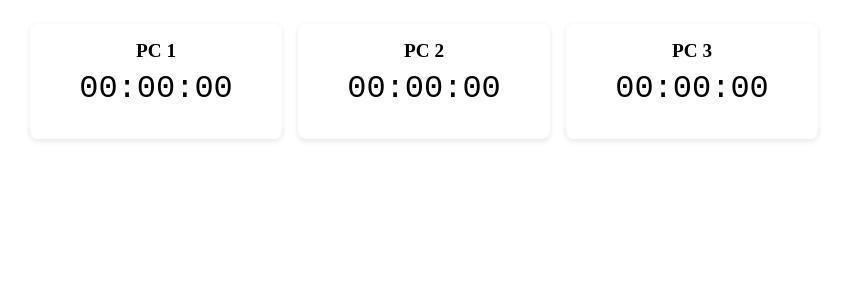
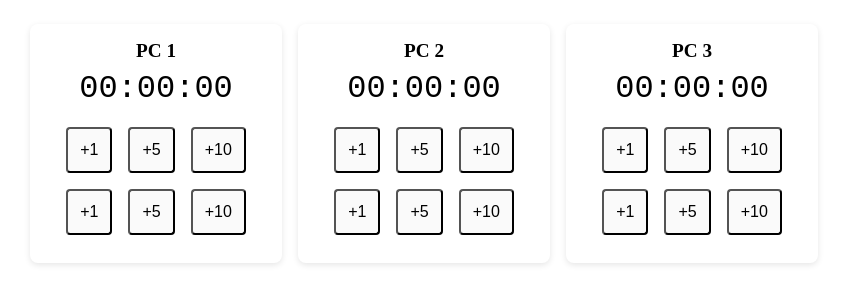
Before and after one commit to aljen26/internet-cafe-android-server, a website: page public/index.html in a window 1280 px wide. Shown: the whole page, without its empty margins (216-1063 px from the left). Drawn offline with Linux system fonts and the light colour scheme; no server answers.

Commit message:
Adding buttons for add/sub times and adding endpoints for it

```diff
--- a/public/index.html
+++ b/public/index.html
@@ -13,18 +13,48 @@
         <div class="card" id="pc1-card">
             <h2>PC 1</h2>
             <div class="timer" id="pc1-timer">00:00:00</div>
+            <div class="controls add-controls">
+                <button data-pc="1" data-action="add" data-value="1">+1</button>
+                <button data-pc="1" data-action="add" data-value="5">+5</button>
+                <button data-pc="1" data-action="add" data-value="10">+10</button>
+            </div>
+            <div class="controls add-controls">
+                <button data-pc="1" data-action="sub" data-value="1">+1</button>
+                <button data-pc="1" data-action="sub" data-value="5">+5</button>
+                <button data-pc="1" data-action="sub" data-value="10">+10</button>
+            </div>
         </div>
 
         <!-- PC 2 -->
         <div class="card" id="pc2-card">
             <h2>PC 2</h2>
             <div class="timer" id="pc2-timer">00:00:00</div>
+            <div class="controls add-controls">
+                <button data-pc="2" data-action="add" data-value="1">+1</button>
+                <button data-pc="2" data-action="add" data-value="5">+5</button>
+                <button data-pc="2" data-action="add" data-value="10">+10</button>
+            </div>
+            <div class="controls add-controls">
+                <button data-pc="2" data-action="sub" data-value="1">+1</button>
+                <button data-pc="2" data-action="sub" data-value="5">+5</button>
+                <button data-pc="2" data-action="sub" data-value="10">+10</button>
+            </div>
         </div>
 
         <!-- PC 3 -->
         <div class="card" id="pc3-card">
             <h2>PC 3</h2>
             <div class="timer" id="pc3-timer">00:00:00</div>
+            <div class="controls add-controls">
+                <button data-pc="3" data-action="add" data-value="1">+1</button>
+                <button data-pc="3" data-action="add" data-value="5">+5</button>
+                <button data-pc="3" data-action="add" data-value="10">+10</button>
+            </div>
+            <div class="controls add-controls">
+                <button data-pc="3" data-action="sub" data-value="1">+1</button>
+                <button data-pc="3" data-action="sub" data-value="5">+5</button>
+                <button data-pc="3" data-action="sub" data-value="10">+10</button>
+            </div>
         </div>
     </div>
 
--- a/public/script.js
+++ b/public/script.js
@@ -32,6 +32,42 @@ function startPolling() {
     }, 1000);
 }
 
+// Handle button clicks
+async function handleButtonClick(e) {
+    const btn = e.target;
+    const pcId = btn.getAttribute('data-pc');
+    const action = btn.getAttribute('data-action');
+    const value = btn.getAttribute(data-value);
+
+    if(!pcId || !action) return;
+
+    let endpoint = '';
+    let payload = { pc: parseInt(pcId) };
+
+    if(action === 'add') {
+        endpoint = 'add';
+        payload.minutes = parseInt(value) * 5;
+    } else if(action === 'sub') {
+        endpoint = 'sub';
+        payload.minutes = parseInt(value) * 5;
+    }
+
+    try {
+        await fetch(`${SERVER}/${endpoint}`, {
+            method: 'POST';
+            headers: { 'Content-Type': 'application/json'},
+            body: JSON.stringify(payload)
+        });
+
+        fetchStatus(pcId);
+    } catch (err) {
+        console.error(`Failed to send ${action} for PC${pcId}`, err);
+    }
+}
+
+
+
+
 // Setup
 function init() {
 
--- a/public/style.css
+++ b/public/style.css
@@ -22,8 +22,30 @@
     font-size: 1.2rem;
 }
 
+/* Timer display */
 .timer {
     font-family: monospace;
     font-size: 2rem;
     margin: 0.5rem 0 1rem;
 }
+
+.controls {
+    display: flex;
+    gap: 0.5rem;
+    margin-bottom: 0.5rem;
+}
+
+.controls button {
+    flex: 1;
+    padding: 0.75rem;
+    margin: 0.25rem;
+    font-size: 1rem;
+    border: 1px sold #888;
+    border-radius: 4px;
+    background: #fafafa;
+    cursor: pointer;
+}
+
+.controls button:active {
+  background: #eee;
+}
```
